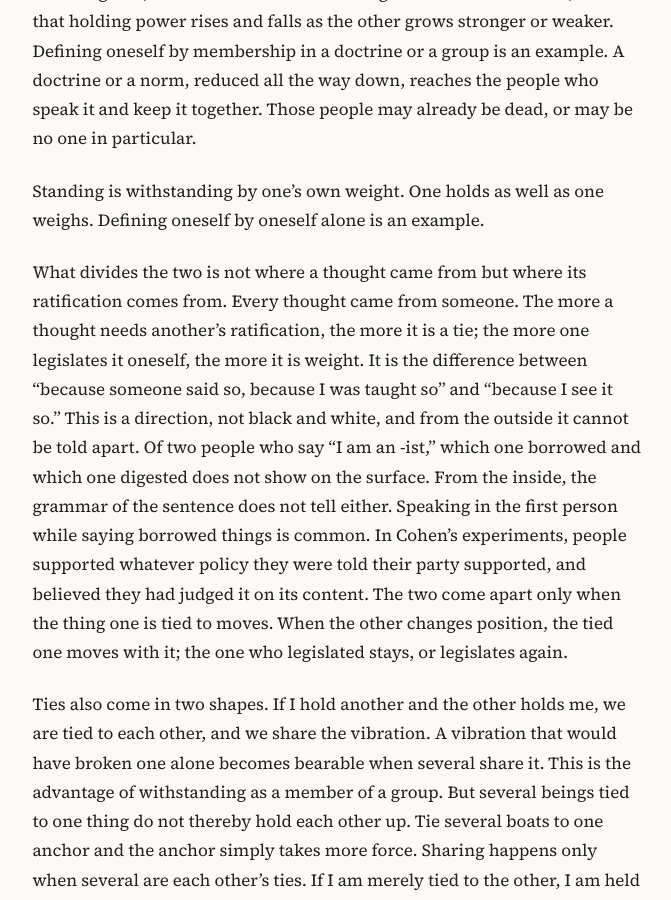
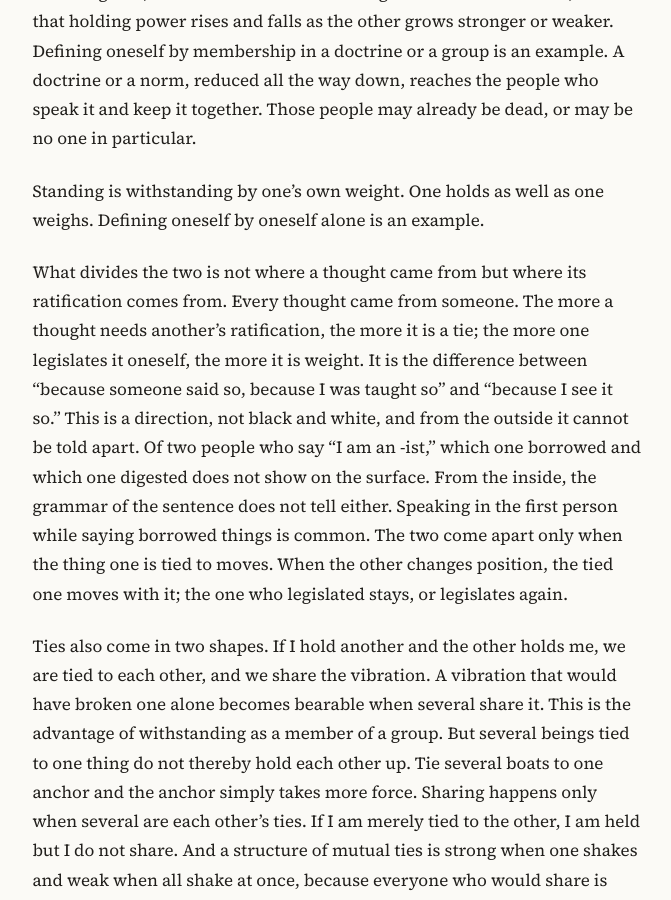
Before and after one commit to nonasking/essays, a Jekyll site: the page built from weight-and-ties/en.md, in a window 1280 px wide and 900 px high, scrolled down 1593 px. Shown: the whole window, without its empty margins (302-973 px from the left). Built offline with Jekyll 4.4.1, drawn with Linux system fonts in a browser that asks for light colours; some of the changed text lies outside the part shown.

Commit message:
Weight and Ties: remove Cohen (KR/EN)
Co-Authored-By: Claude Fable 5.1 <noreply@anthropic.com>
Claude-Session: https://claude.ai/code/session_01761YbdfwLqfojnJWnXHuHc

```diff
--- a/weight-and-ties/en.md
+++ b/weight-and-ties/en.md
@@ -35,7 +35,7 @@ Tying is binding oneself to something that is not oneself, and withstanding by t
 
 Standing is withstanding by one's own weight. One holds as well as one weighs. Defining oneself by oneself alone is an example.
 
-What divides the two is not where a thought came from but where its ratification comes from. Every thought came from someone. The more a thought needs another's ratification, the more it is a tie; the more one legislates it oneself, the more it is weight. It is the difference between "because someone said so, because I was taught so" and "because I see it so." This is a direction, not black and white, and from the outside it cannot be told apart. Of two people who say "I am an -ist," which one borrowed and which one digested does not show on the surface. From the inside, the grammar of the sentence does not tell either. Speaking in the first person while saying borrowed things is common. In Cohen's experiments, people supported whatever policy they were told their party supported, and believed they had judged it on its content. The two come apart only when the thing one is tied to moves. When the other changes position, the tied one moves with it; the one who legislated stays, or legislates again.
+What divides the two is not where a thought came from but where its ratification comes from. Every thought came from someone. The more a thought needs another's ratification, the more it is a tie; the more one legislates it oneself, the more it is weight. It is the difference between "because someone said so, because I was taught so" and "because I see it so." This is a direction, not black and white, and from the outside it cannot be told apart. Of two people who say "I am an -ist," which one borrowed and which one digested does not show on the surface. From the inside, the grammar of the sentence does not tell either. Speaking in the first person while saying borrowed things is common. The two come apart only when the thing one is tied to moves. When the other changes position, the tied one moves with it; the one who legislated stays, or legislates again.
 
 Ties also come in two shapes. If I hold another and the other holds me, we are tied to each other, and we share the vibration. A vibration that would have broken one alone becomes bearable when several share it. This is the advantage of withstanding as a member of a group. But several beings tied to one thing do not thereby hold each other up. Tie several boats to one anchor and the anchor simply takes more force. Sharing happens only when several are each other's ties. If I am merely tied to the other, I am held but I do not share. And a structure of mutual ties is strong when one shakes and weak when all shake at once, because everyone who would share is shaking too. Townsend's measurements in rural India come close to this. One household's bad harvest was, for the most part, carried by the village. A bad harvest for the whole village lay outside that reckoning.
 
@@ -145,7 +145,6 @@ Hunger is the confession that one is alive and has not broken.
 
 - *Inana's descent to the nether world*. ETCSL 1.4.1, lines 129-172. The Electronic Text Corpus of Sumerian Literature, Oxford. The stripping at the seven gates and the exchange "What is this?"
 - Janoff-Bulman, R. (1992). *Shattered Assumptions: Towards a New Psychology of Trauma*. Free Press. The deepest assumptions become visible when shattered.
-- Cohen, G. L. (2003). Party over policy: The dominating impact of group influence on political beliefs. *Journal of Personality and Social Psychology*, 85(5), 808-822. doi:10.1037/0022-3514.85.5.808
 - Fiske, S. T., & Neuberg, S. L. (1990). A continuum of impression formation, from category-based to individuating processes: Influences of information and motivation on attention and interpretation. In M. P. Zanna (Ed.), *Advances in experimental social psychology* (Vol. 23, pp. 1-74). Academic Press. doi:10.1016/S0065-2601(08)60317-2
 - Townsend, R. M. (1994). Risk and insurance in village India. *Econometrica*, 62(3), 539-591. doi:10.2307/2951659
 - Berridge, K. C., & Robinson, T. E. (2016). Liking, wanting, and the incentive-sensitization theory of addiction. *American Psychologist*, 71(8), 670-679. doi:10.1037/amp0000059. The dissociation of liking and wanting.
```
Also changed, not shown: weight-and-ties/index.md (+1 -2 lines).
